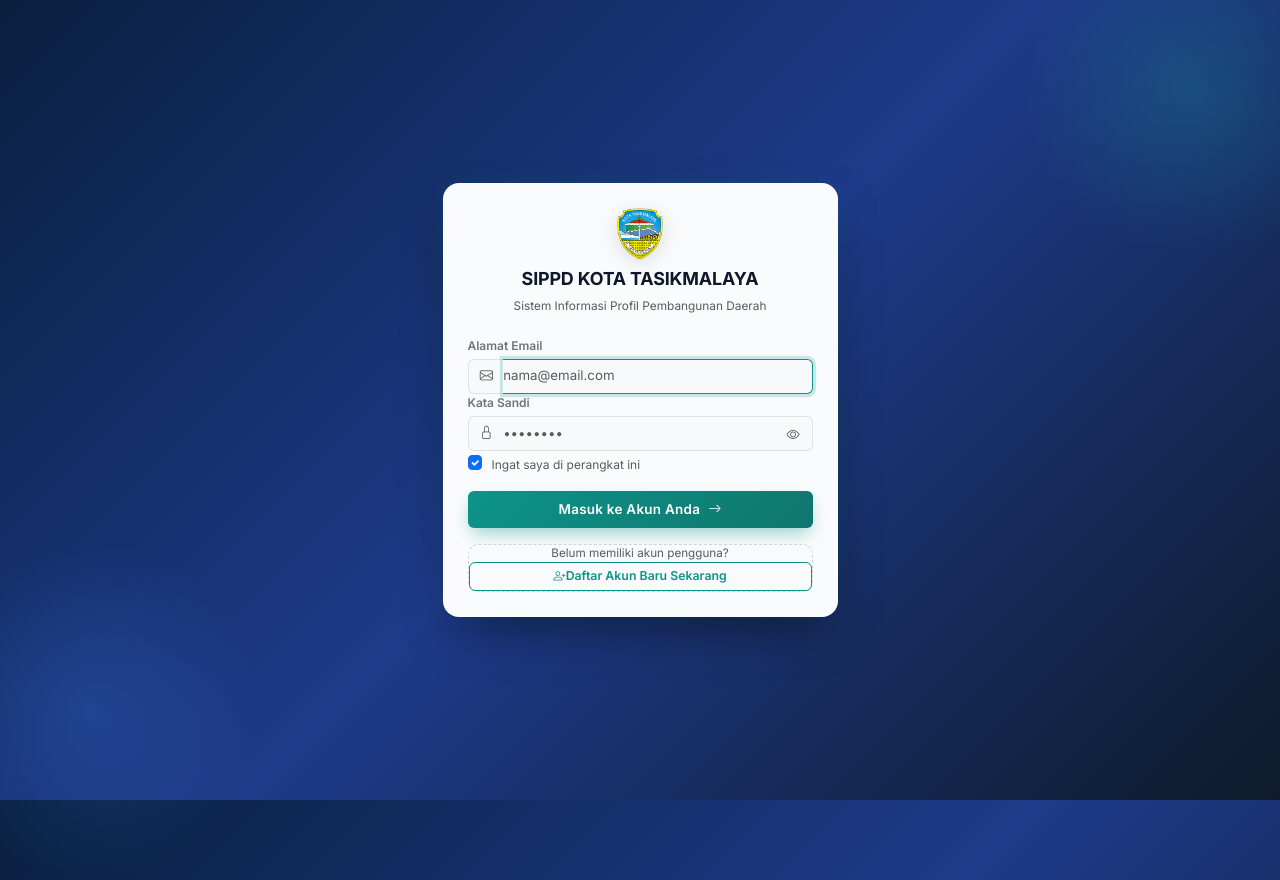
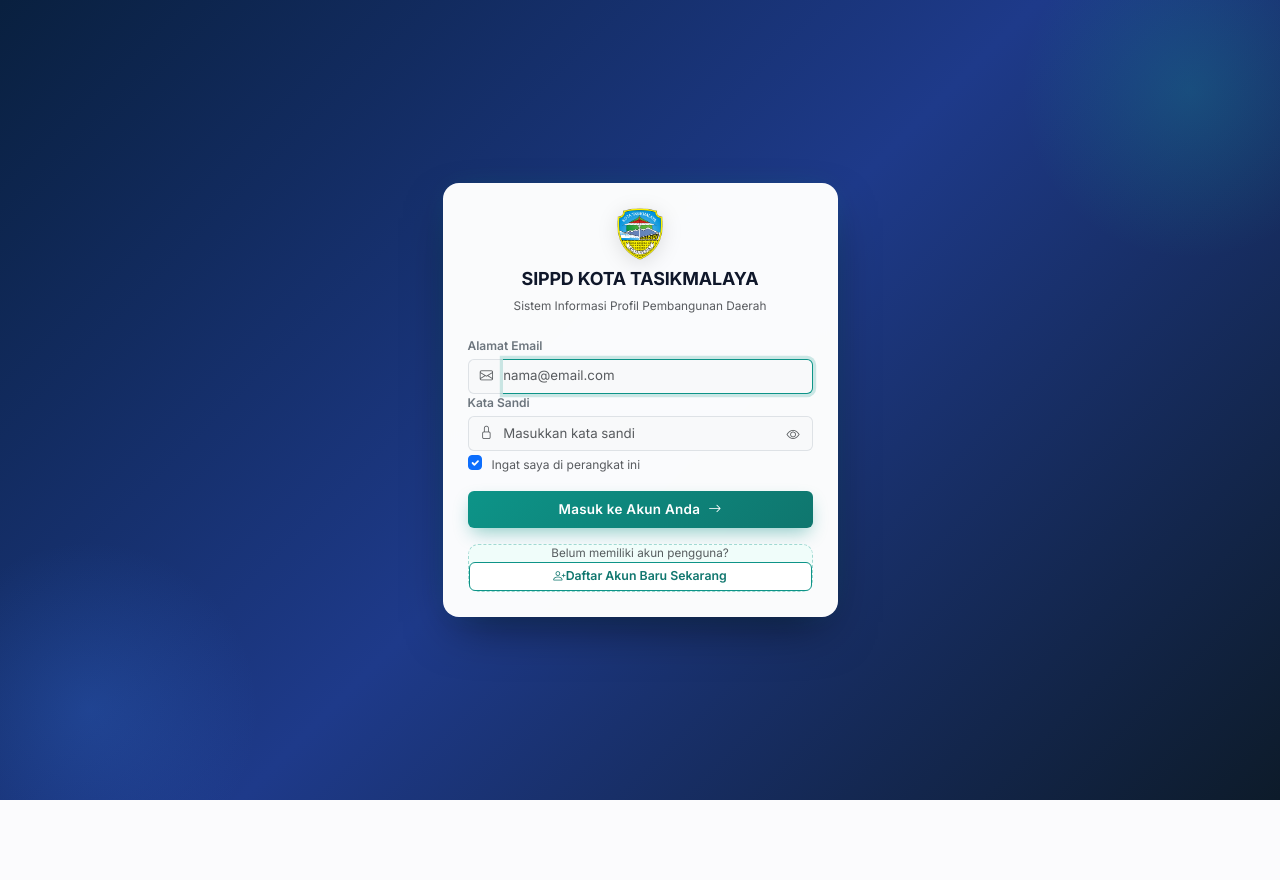
Before and after one commit to panipadika/sippd-kotatasikmalaya, a Laravel app: page /portal/login in a window 1280 px wide; the page is wider, and only the part inside the window is pictured. After the commit the page ends 800 px from the top of that part, so only its background shows below. Run offline with Laravel 10, Linux system fonts and the light colour scheme; data comes from the database, SQL or seed files in the repository; some libraries are stand-ins or nearby versions.

Commit message:
style(auth): polish login UI, disable page scroll, fix password placeholder, and harmonize register button hover

```diff
--- a/resources/views/auth/login-user.blade.php
+++ b/resources/views/auth/login-user.blade.php
@@ -24,16 +24,23 @@
             height: 0px !important;
             display: none !important;
         }
+        html, body {
+            height: 100%;
+            height: 100vh;
+            height: 100dvh;
+            margin: 0;
+            padding: 0;
+            overflow: hidden !important;
+        }
         body {
             font-family: 'Inter', sans-serif;
             background: linear-gradient(135deg, #09203f 0%, #1e3a8a 50%, #0d1b2a 100%);
-            min-height: 100vh;
             display: flex;
             align-items: center;
             justify-content: center;
             padding: 1rem;
             position: relative;
-            overflow-x: hidden;
+            box-sizing: border-box;
         }
         body::before {
             content: '';
@@ -110,9 +117,24 @@
             color: #ffffff;
         }
         .register-box {
-            background: #f8fafc;
-            border: 1px dashed #cbd5e1;
+            background: rgba(240, 253, 250, 0.95);
+            border: 1px dashed rgba(13, 148, 136, 0.35);
             border-radius: 0.65rem;
+        }
+        .btn-register {
+            background-color: #ffffff;
+            border: 1.5px solid #0d9488;
+            color: #0f766e;
+            font-size: 0.77rem;
+            font-weight: 600;
+            transition: all 0.25s ease;
+        }
+        .btn-register:hover, .btn-register:focus {
+            background: linear-gradient(135deg, #0d9488 0%, #0f766e 100%) !important;
+            border-color: #0f766e !important;
+            color: #ffffff !important;
+            box-shadow: 0 4px 14px rgba(13, 148, 136, 0.35);
+            transform: translateY(-1px);
         }
     </style>
 </head>
@@ -165,7 +187,7 @@
                     </span>
                     <input type="password" class="form-control bg-light border-start-0 ps-0 @error('password') is-invalid @enderror"
                            id="password" name="password"
-                           placeholder="••••••••" required>
+                           placeholder="Masukkan kata sandi" required>
                     <button class="btn btn-light border border-start-0 text-muted py-1 px-2.5" type="button" id="togglePasswordBtn">
                         <i class="bi bi-eye" style="font-size: 0.82rem;"></i>
                     </button>
@@ -190,7 +212,7 @@
         <!-- Register Section -->
         <div class="register-box p-2.5 mt-3 text-center">
             <span class="small text-muted d-block mb-1.5" style="font-size: 0.73rem;">Belum memiliki akun pengguna?</span>
-            <a href="{{ route('user.register') }}" class="btn btn-outline-primary btn-sm fw-semibold w-100 py-1.5 d-flex align-items-center justify-content-center gap-1.5 rounded-2" style="border-color: #0d9488; color: #0d9488; font-size: 0.77rem;">
+            <a href="{{ route('user.register') }}" class="btn btn-register btn-sm w-100 py-1.5 d-flex align-items-center justify-content-center gap-1.5 rounded-2">
                 <i class="bi bi-person-plus"></i>
                 <span>Daftar Akun Baru Sekarang</span>
             </a>
```
Also changed, not shown: resources/views/auth/login-admin.blade.php (+10 -3 lines), resources/views/auth/login-superadmin.blade.php (+10 -3 lines), resources/views/auth/login.blade.php (+11 -2 lines).
